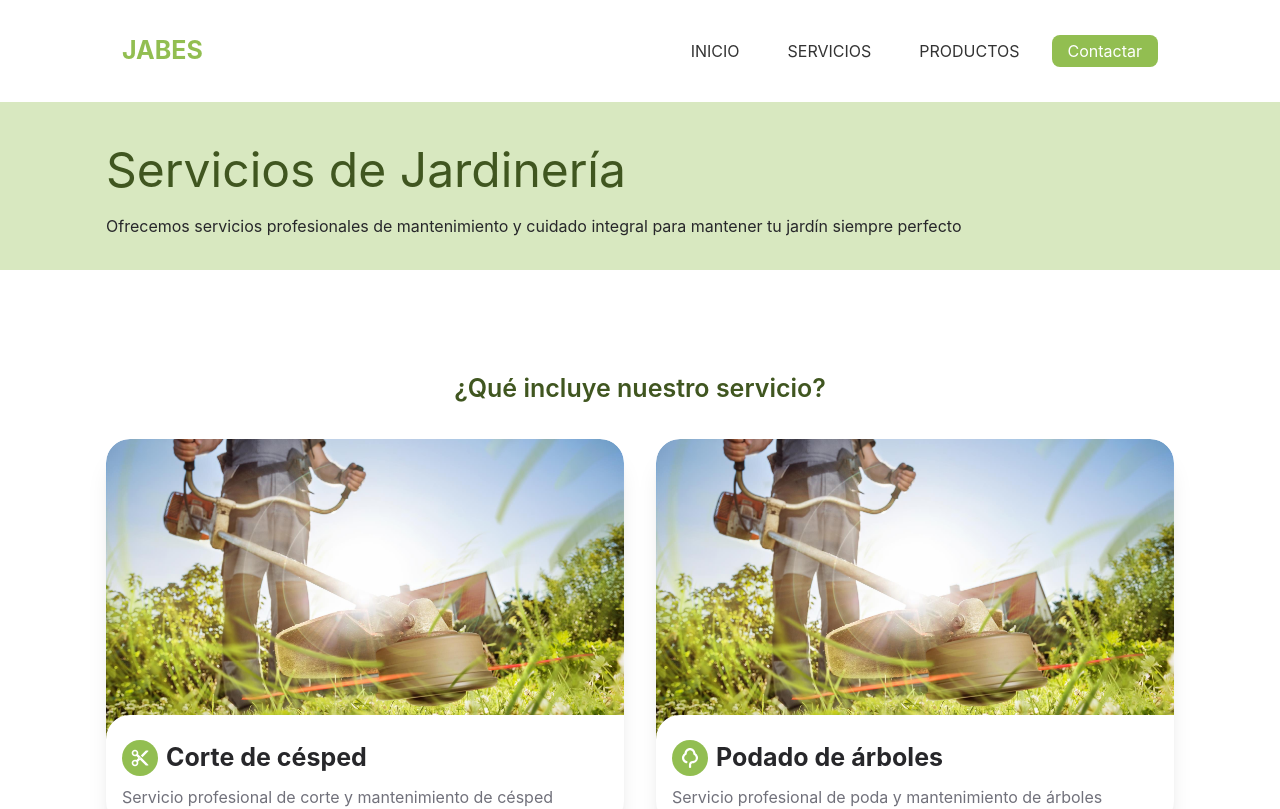
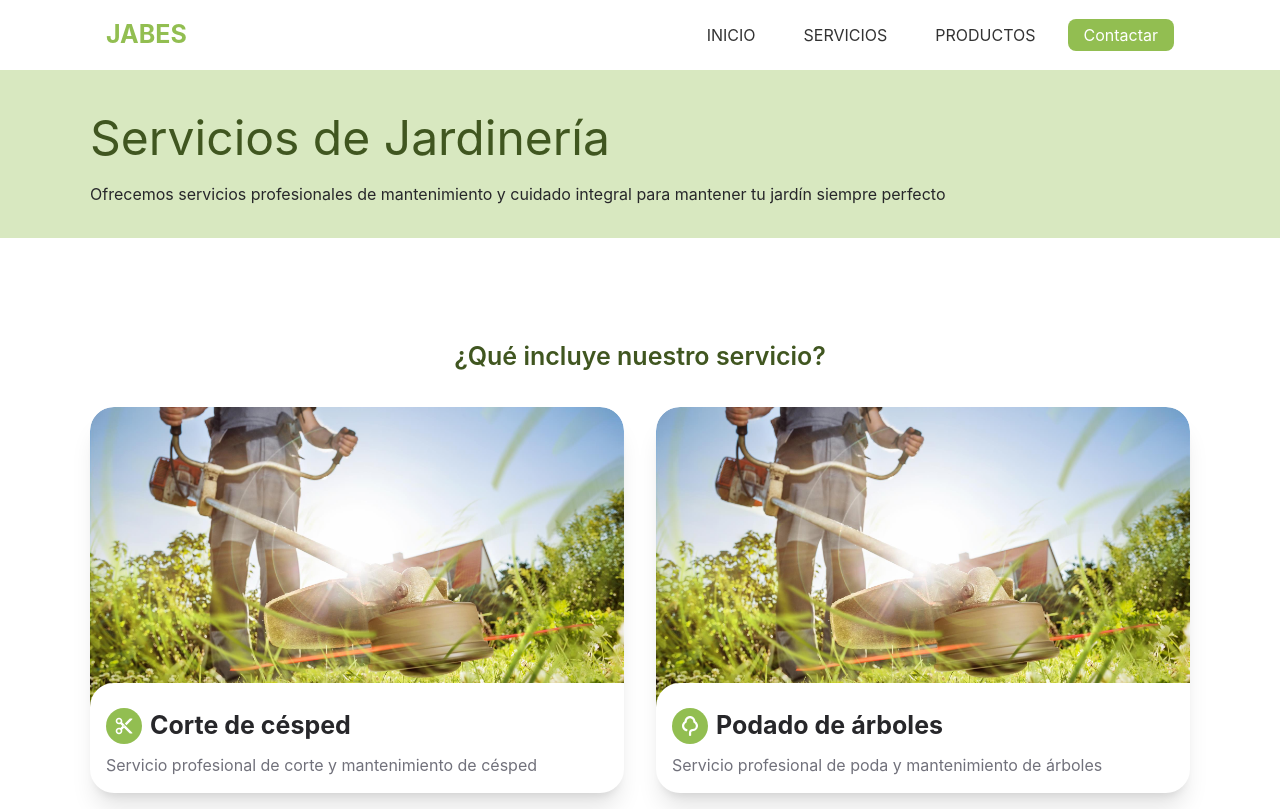
Before and after one commit to g-susvs/jabes, a Next.js app: page /services in a window 1280 px wide. Shown: the top 809 px of the page. Built offline with nearby package versions, Linux system fonts and the light colour scheme.

Commit message:
feat: 🎸 base product page

```diff
--- /dev/null
+++ b/src/app/(public)/products/page.tsx
@@ -0,0 +1,9 @@
+import { getContent } from "@/libs/get-content";
+import { IProductsPageContent } from "@/modules/public/products/interface/products";
+import { ProductsPage } from "@/modules/public/products/ProductsPage";
+
+export default async function Products() {
+  const content = (await getContent("products")) as IProductsPageContent;
+
+  return <ProductsPage content={content} />;
+}
--- a/src/assets/styles/globals.css
+++ b/src/assets/styles/globals.css
@@ -1,5 +1,6 @@
 @import "tailwindcss";
 @import "./typography.css";
+@config "../../../tailwind.config.ts";
 
 :root {
   --background: #ffffff;
--- a/src/locales/es/content.json
+++ b/src/locales/es/content.json
@@ -26,7 +26,7 @@
                     "description": "Amplio catálogo de productos para jardinería: fertilizantes, tierras, plantas, piedras decorativas y todo lo que necesitas para tu jardín.",
                     "button": {
                         "label": "Ver productos",
-                        "link": "#"
+                        "link": "/products"
                     },
                     "img": {
                         "src": "/images/home/service-2.jpg",
@@ -41,7 +41,7 @@
             "actionCardLabel": "Ver detalles",
             "action": {
                 "label": "Ver productos",
-                "link": "#"
+                "link": "/products"
             },
             "products": [
                 {
@@ -131,5 +131,113 @@
                 "href": "#"
             }
         }
+    },
+    "products": {
+        "banner": {
+            "title": "Nuestros Productos",
+            "description": "Todo lo que necesitas para mantener tu jardín perfecto"
+        },
+        "main": {
+            "title": "Categorias:",
+            "categories": [
+                {
+                    "label": "Todas las categorias",
+                    "value": "all"
+                },
+                {
+                    "label": "Fertilizantes y Abonos",
+                    "value": "1"
+                },
+                {
+                    "label": "Tierras y Sustratos",
+                    "value": "2"
+                },
+                {
+                    "label": "Piedras decorativas",
+                    "value": "3"
+                },
+                {
+                    "label": "Plantas y Grass",
+                    "value": "4"
+                }
+            ],
+            "products": [
+                {
+                    "id": 1,
+                    "name": "Fertilizante Universal 5kg",
+                    "categoryLabel": "Fertilizantes y Abonos",
+                    "categoryId": "1",
+                    "description": "Fertilizante completo para todo tipo de plantas, con nutrientes balanceados",
+                    "imgUrl": "/images/products/product-2.jpg"
+                },
+                {
+                    "id": 2,
+                    "name": "Sustrato para Plantas Premium",
+                    "categoryLabel": "Tierras y Sustratos",
+                    "categoryId": "2",
+                    "description": "Mezcla especial para macetas con retención de humedad ideal",
+                    "imgUrl": "/images/products/product-1.jpg"
+                },
+                {
+                    "id": 3,
+                    "name": "Césped Natural en Rollo",
+                    "categoryLabel": "Plantas y Grass",
+                    "categoryId": "4",
+                    "description": "Césped listo para instalar, de rápido enraizamiento y alta resistencia",
+                    "imgUrl": "/images/products/product-1.jpg"
+                },
+                {
+                    "id": 4,
+                    "name": "Abono Orgánico 10kg",
+                    "categoryLabel": "Fertilizantes y Abonos",
+                    "categoryId": "1",
+                    "description": "Abono 100% natural ideal para huertos y jardines orgánicos",
+                    "imgUrl": "/images/products/product-1.jpg"
+                },
+                {
+                    "id": 5,
+                    "name": "Piedras Blancas Decorativas 20kg",
+                    "categoryLabel": "Piedras decorativas",
+                    "categoryId": "3",
+                    "description": "Piedras de mármol blanco para decoración de jardines y senderos",
+                    "imgUrl": "/images/products/product-1.jpg"
+                },
+                {
+                    "id": 6,
+                    "name": "Tierra Negra Mejorada 40L",
+                    "categoryLabel": "Tierras y Sustratos",
+                    "categoryId": "2",
+                    "description": "Tierra enriquecida con nutrientes para todo tipo de plantas",
+                    "imgUrl": "/images/products/product-1.jpg"
+                },
+                {
+                    "id": 7,
+                    "name": "Hortensias en Maceta",
+                    "categoryLabel": "Plantas y Grass",
+                    "categoryId": "4",
+                    "description": "Planta florecida lista para trasplantar, variedad de colores disponibles",
+                    "imgUrl": "/images/products/product-1.jpg"
+                },
+                {
+                    "id": 8,
+                    "name": "Fertilizante Líquido Concentrado",
+                    "categoryLabel": "Fertilizantes y Abonos",
+                    "categoryId": "1",
+                    "description": "Fórmula concentrada para crecimiento rápido y floración abundante",
+                    "imgUrl": "/images/products/product-1.jpg"
+                },
+                {
+                    "id": 9,
+                    "name": "Grava Volcánica 15kg",
+                    "categoryLabel": "Piedras decorativas",
+                    "categoryId": "3",
+                    "description": "Piedra volcánica para decoración y drenaje en jardinería",
+                    "imgUrl": "/images/products/product-1.jpg"
+                }
+            ],
+            "cardContent": {
+                "label":"Ver detalles"
+            }
+        }
     }
 }
--- /dev/null
+++ b/src/modules/public/products/ProductsPage.tsx
@@ -0,0 +1,16 @@
+import { Banner } from "@/shared/components/banner";
+import { IProductsPageContent } from "./interface/products";
+import { MainSection } from "./components/main";
+
+interface IProps {
+  content: IProductsPageContent;
+}
+
+export const ProductsPage = ({ content }: IProps) => {
+  return (
+    <>
+      <Banner content={content.banner} />
+      <MainSection content={content.main} />
+    </>
+  );
+};
--- /dev/null
+++ b/src/modules/public/products/components/main/index.tsx
@@ -0,0 +1,50 @@
+"use client";
+import { Container } from "@/shared/components/container";
+import { IMainSection, IProduct } from "../../interface/products";
+import { clsx } from "@/libs/clsx";
+import { useEffect, useState } from "react";
+import { ProductList } from "../product-list";
+
+interface IProps {
+  content: IMainSection;
+}
+
+export const MainSection = ({ content }: IProps) => {
+  const [selectedCategory, setSelectedCategory] = useState("");
+  const [filteredProducts, setFilteredProducts] = useState<IProduct[] | []>([]);
+
+  useEffect(() => {
+    if (!selectedCategory || selectedCategory === "all") {
+      return setFilteredProducts(content.products);
+    }
+    const filteredProducts = content.products.filter(
+      (item) => item.categoryId === selectedCategory
+    );
+
+    setFilteredProducts(filteredProducts);
+  }, [selectedCategory]);
+
+  return (
+    <Container className="py-6 md:py-8 px-4">
+      <section className="flex flex-col gap-2">
+        <h3 className="heading-5 text-zinc-700">{content.title}</h3>
+        <div className="flex gap-4 w-full overflow-x-auto pb-2">
+          {content.categories.map((category, index) => (
+            <div
+              key={index}
+              className={clsx(
+                "w-max text-nowrap paragraph-lg rounded-lg px-4 py-1 font-semibold border-1 border-primary-500 text-primary-500 hover:bg-primary-700 hover:text-white transition-all cursor-pointer",
+                selectedCategory === category.value &&
+                  "text-white bg-primary-500"
+              )}
+              onClick={() => setSelectedCategory(category.value)}
+            >
+              {category.label}
+            </div>
+          ))}
+        </div>
+      </section>
+      <ProductList products={filteredProducts} content={content.cardContent} />
+    </Container>
+  );
+};
--- /dev/null
+++ b/src/modules/public/products/components/product-card/index.tsx
@@ -0,0 +1,44 @@
+import Image from "next/image";
+import { IProduct, IProductCardContent } from "../../interface/products";
+
+interface IProps {
+  product: IProduct;
+  content: IProductCardContent;
+}
+
+export const ProductCard = ({ product, content }: IProps) => {
+  return (
+    <article
+      key={product.id}
+      className="overflow-hidden rounded-2xl shadow-xl flex flex-col"
+    >
+      <figure className="w-full h-[250px] overflow-hidden">
+        <Image
+          width={200}
+          height={200}
+          src={product.imgUrl}
+          alt={product.name}
+          className="w-full h-full object-cover hover:scale-[1.1] transition-all"
+        />
+      </figure>
+      <div className="p-4 flex flex-col justify-between flex-grow font-medium">
+        <div className="flex flex-col gap-2 items-start">
+          <span className="rounded-xl bg-primary-600 text-white px-4 py-[2px]">
+            {product.categoryLabel}
+          </span>
+          <div className="">
+            <span className="heading-6 sm:heading-5 text-zinc-600">
+              {product.name}
+            </span>
+            <p className="paragraph-lg text-zinc-600 line-clamp-2">
+              {product.description}
+            </p>
+          </div>
+        </div>
+        <button className="bg-zinc-800 hover:bg-zinc-950 transition-all text-white px-4 py-2 rounded-lg cursor-pointer mt-4">
+          {content.label}
+        </button>
+      </div>
+    </article>
+  );
+};
--- /dev/null
+++ b/src/modules/public/products/components/product-list/index.tsx
@@ -0,0 +1,16 @@
+import { IProduct, IProductCardContent } from "../../interface/products";
+import { ProductCard } from "../product-card";
+
+interface IProps {
+  products: IProduct[];
+  content: IProductCardContent;
+}
+export const ProductList = ({ products, content }: IProps) => {
+  return (
+    <section className="grid grid-cols-1 xs:grid-cols-2 md:grid-cols-3 gap-8 mt-8">
+      {products.map((product) => (
+        <ProductCard key={product.id} product={product} content={content} />
+      ))}
+    </section>
+  );
+};
--- /dev/null
+++ b/src/modules/public/products/interface/products.ts
@@ -0,0 +1,34 @@
+export interface IProductsPageContent {
+  banner: IBannerSection;
+  main: IMainSection;
+}
+
+export interface IBannerSection {
+  title: string;
+  description: string;
+}
+
+export interface IMainSection {
+  title: string;
+  categories: ICategoryItem[];
+  products: IProduct[];
+  cardContent: IProductCardContent;
+}
+
+export interface IProductCardContent {
+  label: string;
+}
+
+export interface ICategoryItem {
+  label: string;
+  value: string;
+}
+
+export interface IProduct {
+  id: number;
+  name: string;
+  categoryLabel: string;
+  categoryId: string;
+  description: string;
+  imgUrl: string;
+}
--- a/src/shared/components/banner/index.tsx
+++ b/src/shared/components/banner/index.tsx
@@ -9,7 +9,7 @@ interface IProps {
 
 export const Banner = ({ content }: IProps) => {
   return (
-    <section className="bg-primary-200">
+    <section className="bg-primary-200 px-4">
       <Container className="flex flex-col gap-2 py-8">
         <h1 className="heading-5 font-normal sm:heading-2 sm:font-normal text-center sm:text-start text-primary-800">
           {content.title}
--- a/src/shared/components/container/index.tsx
+++ b/src/shared/components/container/index.tsx
@@ -7,8 +7,6 @@ interface IProps {
 
 export const Container = ({ children, className }: IProps) => {
   return (
-    <div className={clsx("max-w-[1100px] mx-auto p-4", className)}>
-      {children}
-    </div>
+    <div className={clsx("max-w-[1100px] mx-auto ", className)}>{children}</div>
   );
 };
--- a/src/shared/components/navbar/navbar.module.css
+++ b/src/shared/components/navbar/navbar.module.css
@@ -11,7 +11,7 @@
     border-radius: 50%;
     padding: 4px;
     position: fixed;
-    top: 16px;
+    top: 8px;
     left: 16px;
     z-index: 999;
 }
--- /dev/null
+++ b/tailwind.config.ts
@@ -0,0 +1,15 @@
+import type { Config } from "tailwindcss";
+
+const config: Config = {
+  theme: {
+    screens: {
+      xs: "580px",
+      sm: "640px",
+      md: "768px",
+      lg: "1024px",
+      xl: "1280px",
+    },
+  },
+};
+
+export default config;
```
Also changed, not shown: public/images/products/product-1.jpg (added), public/images/products/product-2.jpg (added).
